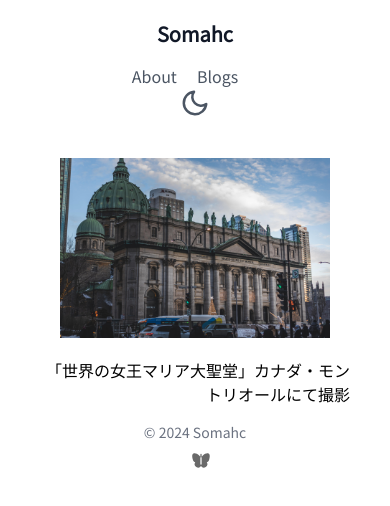
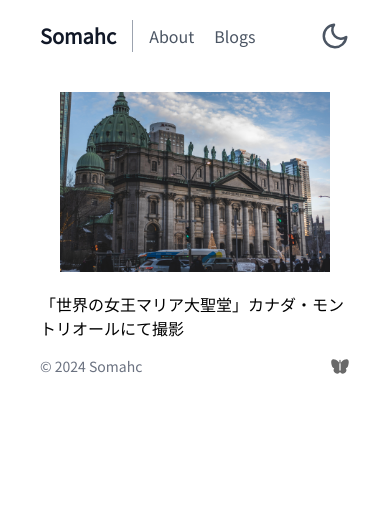
Before and after one commit to Somahc/nextjs-portfolio, a Next.js app: page / in a window 390 px wide. Shown: the top 506 px of the page. Built offline with nearby package versions, Linux system fonts and the light colour scheme.

Commit message:
フッターとヘッダーレスポンシブ対応

```diff
--- a/src/app/layout.tsx
+++ b/src/app/layout.tsx
@@ -66,11 +66,11 @@ export default function RootLayout({
         <Providers>
           <Container>
             <header className="text-gray-600 body-font">
-              <div className="container mx-auto flex flex-wrap py-5 flex-col md:flex-row items-center">
-                <Link href="/" className="flex title-font font-medium items-center text-gray-900 mb-4 md:mb-0">
+              <div className="container mx-auto flex flex-wrap py-5 md:flex-row items-center">
+                <Link href="/" className="flex title-font font-medium items-center text-gray-900 mb-0">
                   <span className="dark:text-white text-xl font-bold">Somahc</span>
                 </Link>
-                <nav className="md:mr-auto md:ml-4 md:py-1 md:pl-4 md:border-l md:border-gray-400	flex flex-wrap items-center text-base justify-center">
+                <nav className="mr-auto ml-4 py-1 pl-4 border-l border-gray-400	flex flex-wrap items-center text-base justify-center">
                   <Link href="/about" className="mr-5 hover:text-gray-300">About</Link>
                   <Link href="/posts" className="mr-5 hover:text-gray-300">Blogs</Link>
                 </nav>
@@ -82,10 +82,10 @@ export default function RootLayout({
             {/* <Footer /> */}
             <footer className="text-gray-600 body-font">
               <div className="">
-                <div className="container mx-auto py-4 flex flex-wrap flex-col sm:flex-row">
-                  <p className="text-gray-500 text-sm text-center sm:text-left">© 2024 Somahc
+                <div className="container mx-auto py-4 flex flex-wrap flex-row">
+                  <p className="text-gray-500 text-sm sm:text-left">© 2024 Somahc
                   </p>
-                  <span className="inline-flex sm:ml-auto sm:mt-0 mt-2 justify-center sm:justify-start">
+                  <span className="inline-flex ml-auto mt-0 justify-center sm:justify-start">
                     <div className="ml-3 text-gray-500">
                       <a href="https://bsky.app/profile/s1greni.bsky.social"><PiButterflyFill size={20} color={'#696969'} /></a>
                     </div>
--- a/src/app/page.tsx
+++ b/src/app/page.tsx
@@ -20,7 +20,7 @@ export default function Index() {
           src={homeImage}
           alt="ホーム写真"
         />
-        <p className="text-right">「世界の女王マリア大聖堂」カナダ・モントリオールにて撮影</p>
+        <p className="text-left sm:text-right">「世界の女王マリア大聖堂」カナダ・モントリオールにて撮影</p>
         {/* <Intro /> */}
         {/* <HeroPost
           title={heroPost.title}
```
